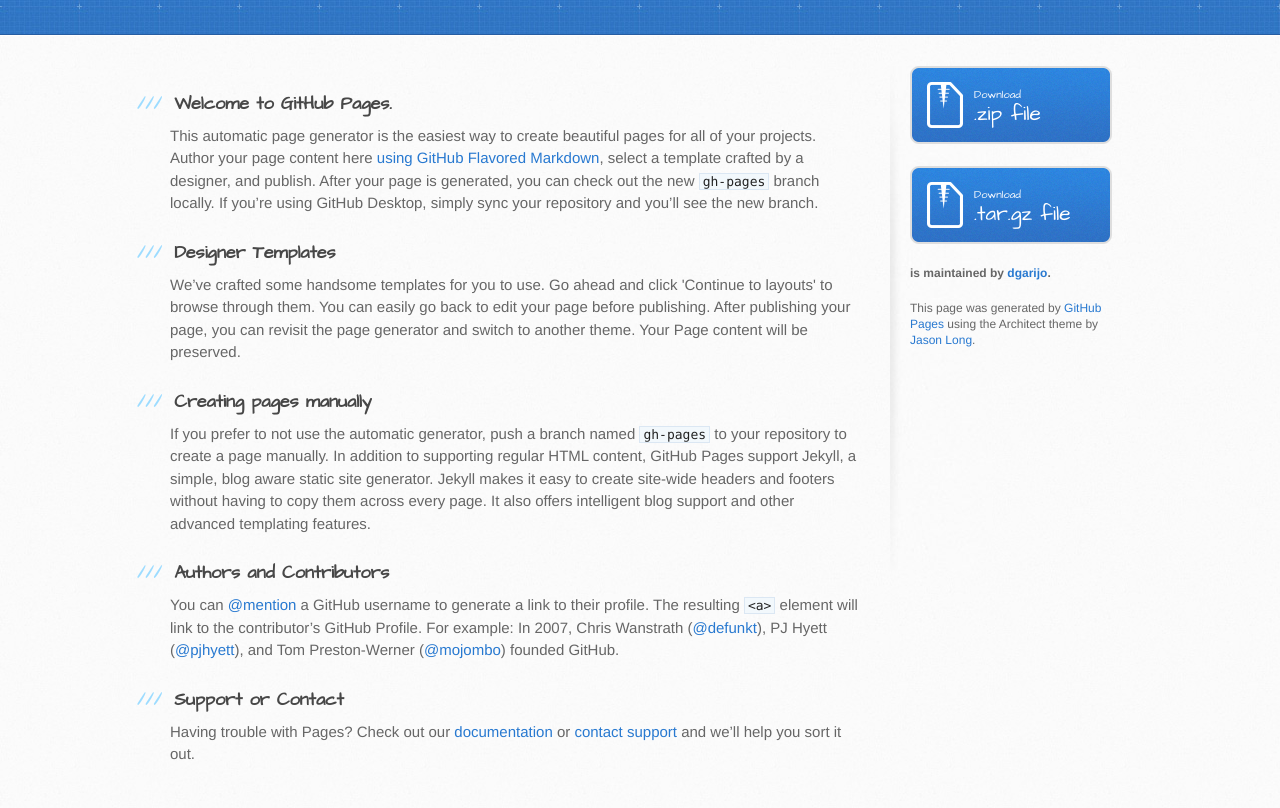
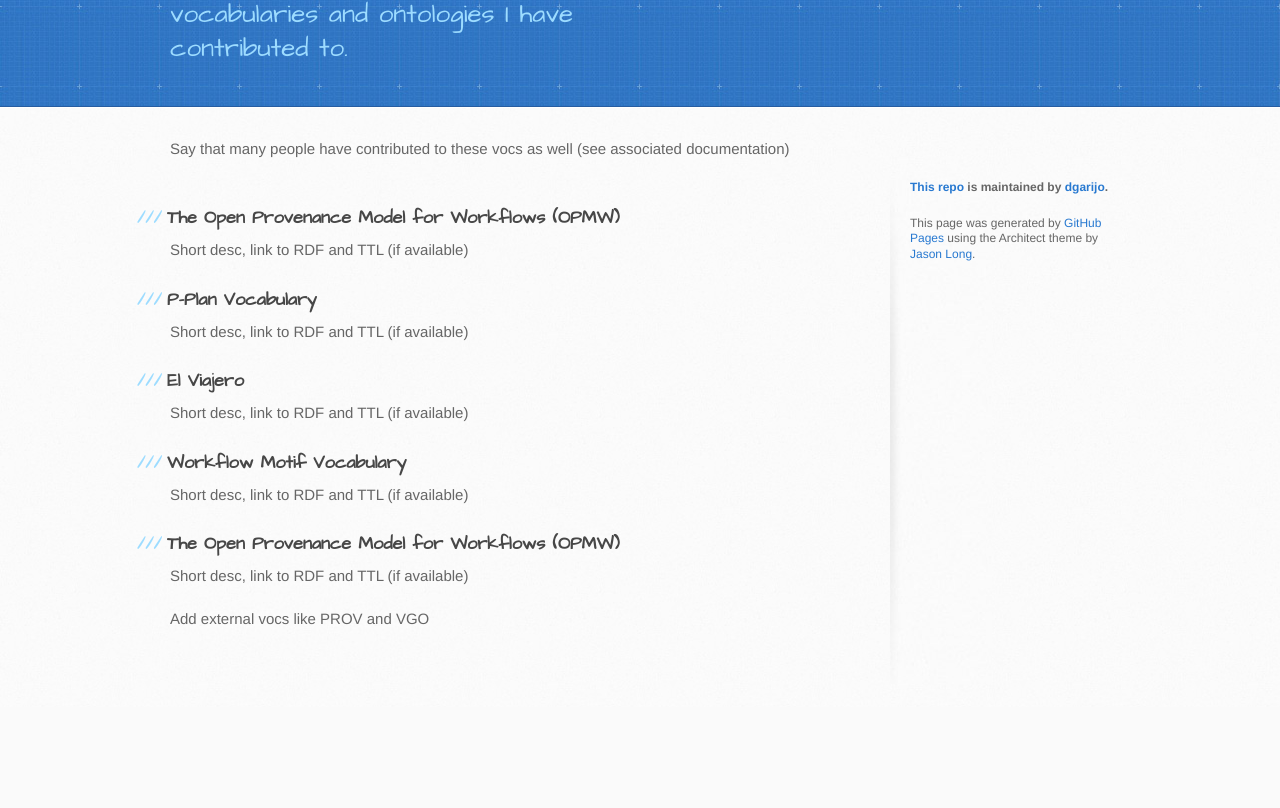
Before and after one commit to dgarijo/Vocabularies, a plain HTML site: page index.html in a window 1280 px wide. Shown: the part 234-1042 px from the top of the page. After the commit the page ends 941 px from the top, so only its background shows below. Drawn offline with Linux system fonts and the light colour scheme.

Commit message:
small changes to html

```diff
--- a/index.html
+++ b/index.html
@@ -19,7 +19,7 @@
   <body>
     <header>
       <div class="inner">
-        <h1>Vocabularies</h1>
+        <h1>Vocabularies by dgarijo</h1>
         <h2>Repository for storing all the different vocabularies and ontologies I have contributed to.</h2>
         <a href="https://github.com/dgarijo/Vocabularies" class="button"><small>View project on</small> GitHub</a>
       </div>
@@ -27,44 +27,36 @@
 
     <div id="content-wrapper">
       <div class="inner clearfix">
+	  <p>
+		Say that many people have contributed to these vocs as well (see associated documentation)
+	  </p>
         <section id="main-content">
-          <h3>
-<a id="welcome-to-github-pages" class="anchor" href="#welcome-to-github-pages" aria-hidden="true"><span class="octicon octicon-link"></span></a>Welcome to GitHub Pages.</h3>
+          <h3>The Open Provenance Model for Workflows (OPMW)</h3>
+		<p>Short desc, link to RDF and TTL (if available)</p>
+		<h3>P-Plan Vocabulary</h3>
+		<p>Short desc, link to RDF and TTL (if available)</p>
+		<h3>El Viajero</h3>
+		<p>Short desc, link to RDF and TTL (if available)</p>
+		<h3>Workflow Motif Vocabulary</h3>
+		<p>Short desc, link to RDF and TTL (if available)</p>
+		<h3>The Open Provenance Model for Workflows (OPMW)</h3>
+		<p>Short desc, link to RDF and TTL (if available)</p>
 
-<p>This automatic page generator is the easiest way to create beautiful pages for all of your projects. Author your page content here <a href="https://guides.github.com/features/mastering-markdown/">using GitHub Flavored Markdown</a>, select a template crafted by a designer, and publish. After your page is generated, you can check out the new <code>gh-pages</code> branch locally. If you’re using GitHub Desktop, simply sync your repository and you’ll see the new branch.</p>
+		<p>Add external vocs like PROV and VGO</p>
 
-<h3>
-<a id="designer-templates" class="anchor" href="#designer-templates" aria-hidden="true"><span class="octicon octicon-link"></span></a>Designer Templates</h3>
-
-<p>We’ve crafted some handsome templates for you to use. Go ahead and click 'Continue to layouts' to browse through them. You can easily go back to edit your page before publishing. After publishing your page, you can revisit the page generator and switch to another theme. Your Page content will be preserved.</p>
-
-<h3>
-<a id="creating-pages-manually" class="anchor" href="#creating-pages-manually" aria-hidden="true"><span class="octicon octicon-link"></span></a>Creating pages manually</h3>
-
-<p>If you prefer to not use the automatic generator, push a branch named <code>gh-pages</code> to your repository to create a page manually. In addition to supporting regular HTML content, GitHub Pages support Jekyll, a simple, blog aware static site generator. Jekyll makes it easy to create site-wide headers and footers without having to copy them across every page. It also offers intelligent blog support and other advanced templating features.</p>
-
-<h3>
-<a id="authors-and-contributors" class="anchor" href="#authors-and-contributors" aria-hidden="true"><span class="octicon octicon-link"></span></a>Authors and Contributors</h3>
-
-<p>You can <a href="https://github.com/blog/821" class="user-mention">@mention</a> a GitHub username to generate a link to their profile. The resulting <code>&lt;a&gt;</code> element will link to the contributor’s GitHub Profile. For example: In 2007, Chris Wanstrath (<a href="https://github.com/defunkt" class="user-mention">@defunkt</a>), PJ Hyett (<a href="https://github.com/pjhyett" class="user-mention">@pjhyett</a>), and Tom Preston-Werner (<a href="https://github.com/mojombo" class="user-mention">@mojombo</a>) founded GitHub.</p>
-
-<h3>
-<a id="support-or-contact" class="anchor" href="#support-or-contact" aria-hidden="true"><span class="octicon octicon-link"></span></a>Support or Contact</h3>
-
-<p>Having trouble with Pages? Check out our <a href="https://help.github.com/pages">documentation</a> or <a href="https://github.com/contact">contact support</a> and we’ll help you sort it out.</p>
         </section>
 
         <aside id="sidebar">
-          <a href="https://github.com/dgarijo/Vocabularies/zipball/master" class="button">
+          <!--<a href="https://github.com/dgarijo/Vocabularies/zipball/master" class="button">
             <small>Download</small>
             .zip file
           </a>
           <a href="https://github.com/dgarijo/Vocabularies/tarball/master" class="button">
             <small>Download</small>
             .tar.gz file
-          </a>
+          </a>-->
 
-          <p class="repo-owner"><a href="https://github.com/dgarijo/Vocabularies"></a> is maintained by <a href="https://github.com/dgarijo">dgarijo</a>.</p>
+          <p class="repo-owner"><a href="https://github.com/dgarijo/Vocabularies">This repo</a> is maintained by <a href="https://github.com/dgarijo">dgarijo</a>.</p>
 
           <p>This page was generated by <a href="https://pages.github.com">GitHub Pages</a> using the Architect theme by <a href="https://twitter.com/jasonlong">Jason Long</a>.</p>
         </aside>
```
